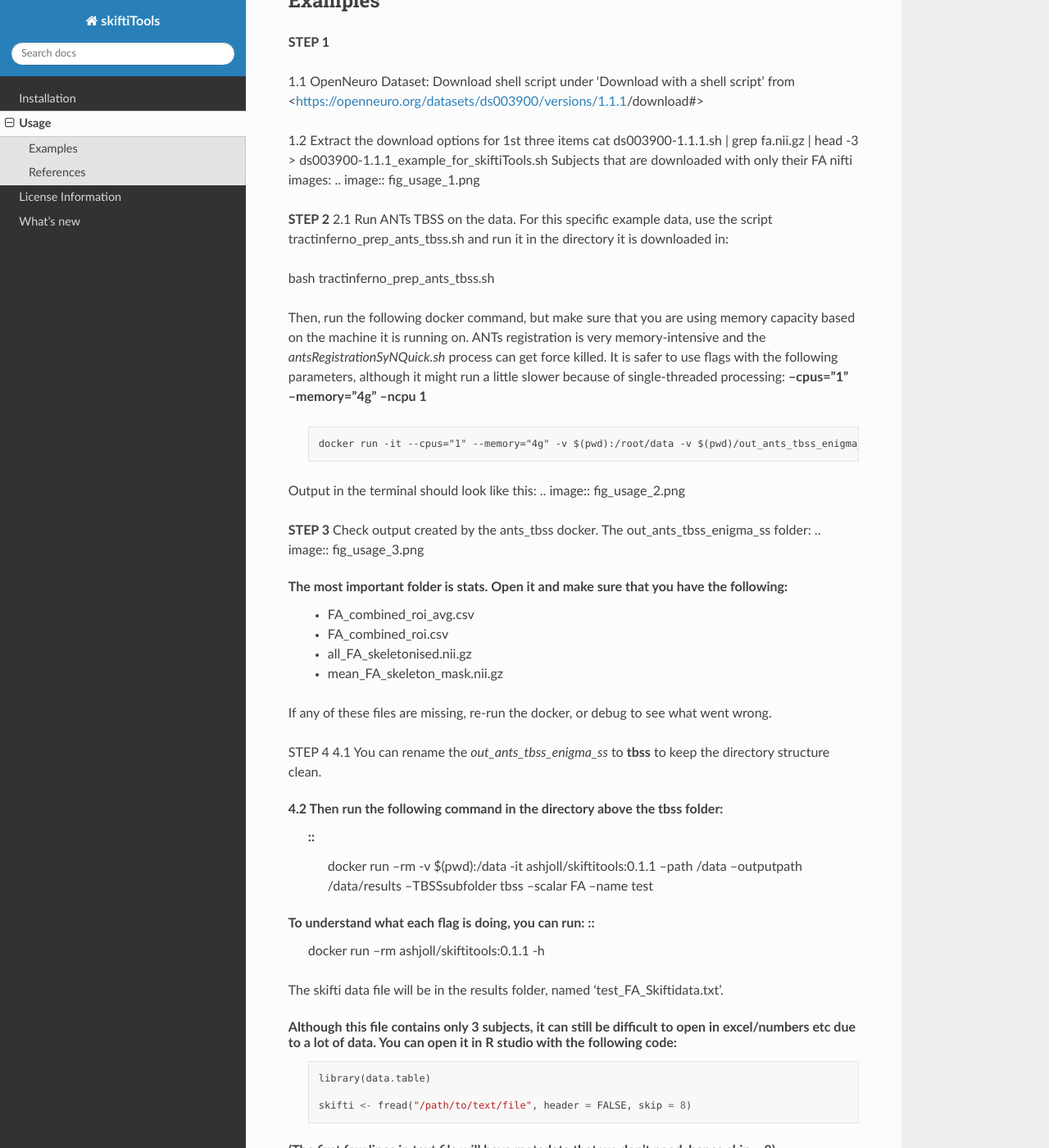
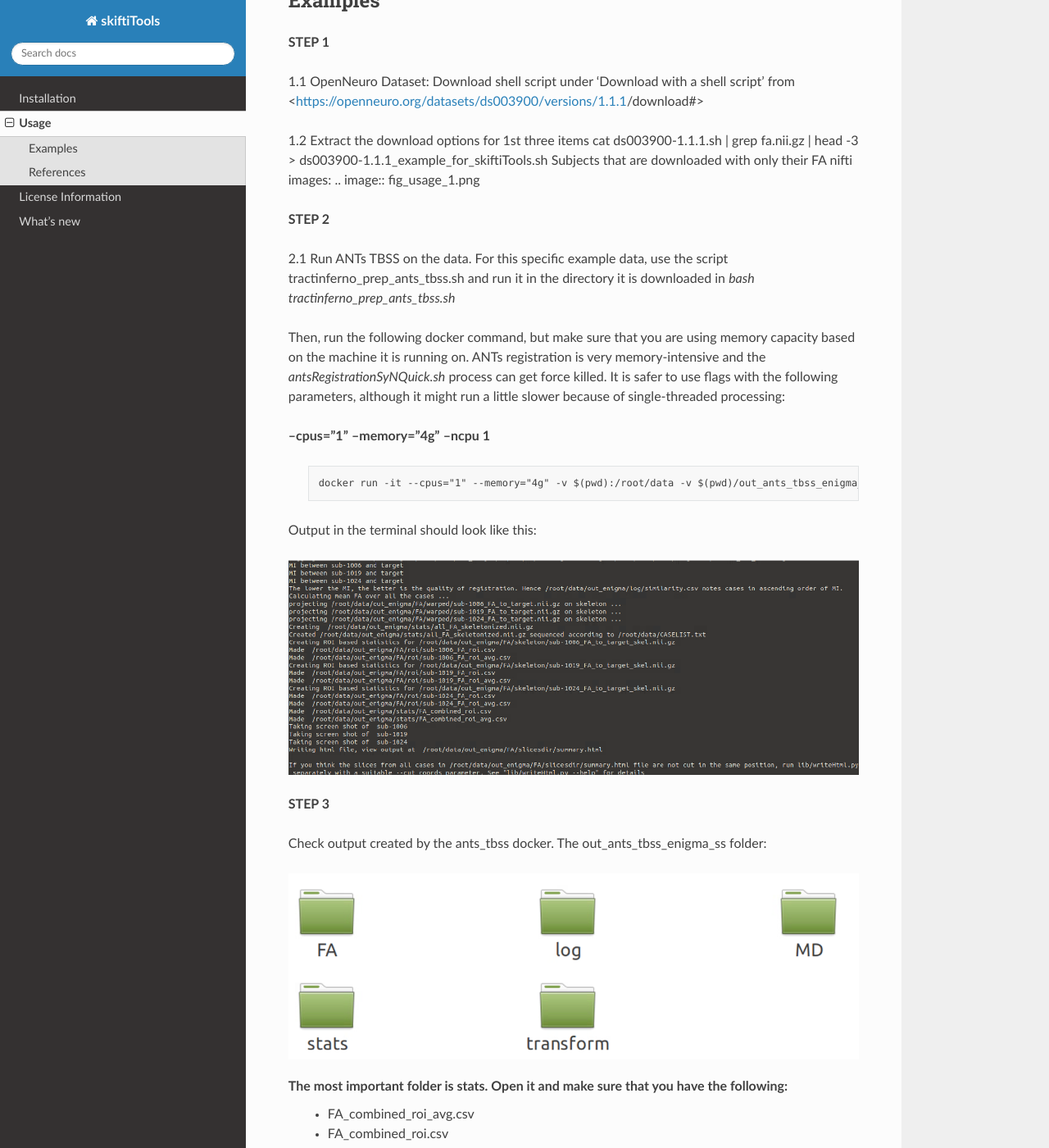
Before and after one commit to HKA07/skiftiGuide, a Sphinx documentation site: the page built from docs/usage.rst, in a window 1280 px wide and 1400 px high, scrolled down 248 px. Shown: the whole window at 82% size. Built offline with Sphinx 7.4.7 and the Read the Docs theme 3.1.0, drawn with Linux system fonts in a browser that asks for light colours; some of the changed text lies outside the part shown.

Commit message:
Update usage.rst

```diff
--- a/docs/usage.rst
+++ b/docs/usage.rst
@@ -20,12 +20,12 @@ Subjects that are downloaded with only their FA nifti images:
 .. image:: fig_usage_1.png
 
 **STEP 2**
+
 2.1 Run ANTs TBSS on the data.
-For this specific example data, use the script tractinferno_prep_ants_tbss.sh and run it in the directory it is downloaded in:
-
-bash tractinferno_prep_ants_tbss.sh
+For this specific example data, use the script tractinferno_prep_ants_tbss.sh and run it in the directory it is downloaded in *bash tractinferno_prep_ants_tbss.sh*
 
 Then, run the following docker command, but make sure that you are using memory capacity based on the machine it is running on. ANTs registration is very memory-intensive and the *antsRegistrationSyNQuick.sh* process can get force killed. It is safer to use flags with the following parameters, although it might run a little slower because of single-threaded processing:
+
 **--cpus="1"**
 **--memory="4g"**
 **--ncpu 1**
@@ -36,11 +36,13 @@ Then, run the following docker command, but make sure that you are using memory
 
 
 Output in the terminal should look like this:
+
 .. image:: fig_usage_2.png
 
 **STEP 3**
-Check output created by the ants_tbss docker.
-The out_ants_tbss_enigma_ss folder:
+
+Check output created by the ants_tbss docker. The out_ants_tbss_enigma_ss folder:
+
 .. image:: fig_usage_3.png
 
 The most important folder is **stats**. Open it and make sure that you have the following:
@@ -48,13 +50,16 @@ The most important folder is **stats**. Open it and make sure that you have the
    - FA_combined_roi.csv
    - all_FA_skeletonised.nii.gz
    - mean_FA_skeleton_mask.nii.gz
+
 If any of these files are missing, re-run the docker, or debug to see what went wrong.
 
-STEP 4
+**STEP 4**
+
 4.1 You can rename the *out_ants_tbss_enigma_ss* to **tbss** to keep the directory structure clean.
 
 4.2 Then run the following command in the directory above the tbss folder:
    ::
+
       docker run --rm -v $(pwd):/data -it ashjoll/skiftitools:0.1.1 --path /data --outputpath /data/results --TBSSsubfolder tbss --scalar FA --name test
 
 To understand what each flag is doing, you can run: ::
@@ -70,6 +75,7 @@ Although this file contains only 3 subjects, it can still be difficult to open i
 
 (The first few lines in text file will have metadata that we don’t need, hence skip = 8).
    ::
+
       colnames(skifti) <- c("SubjectID", paste0("V", 1:(ncol(skifti)-1)))
 
 The tabular data should look like this:
```
